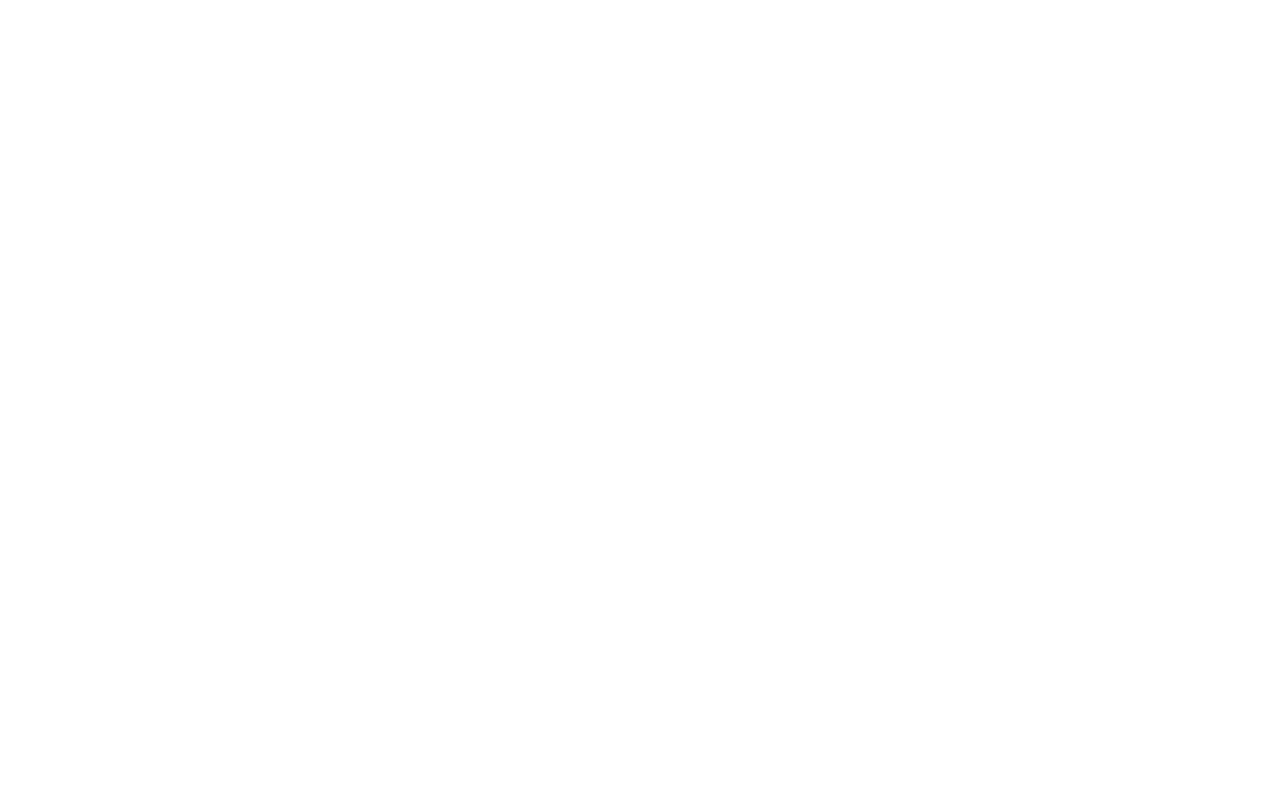
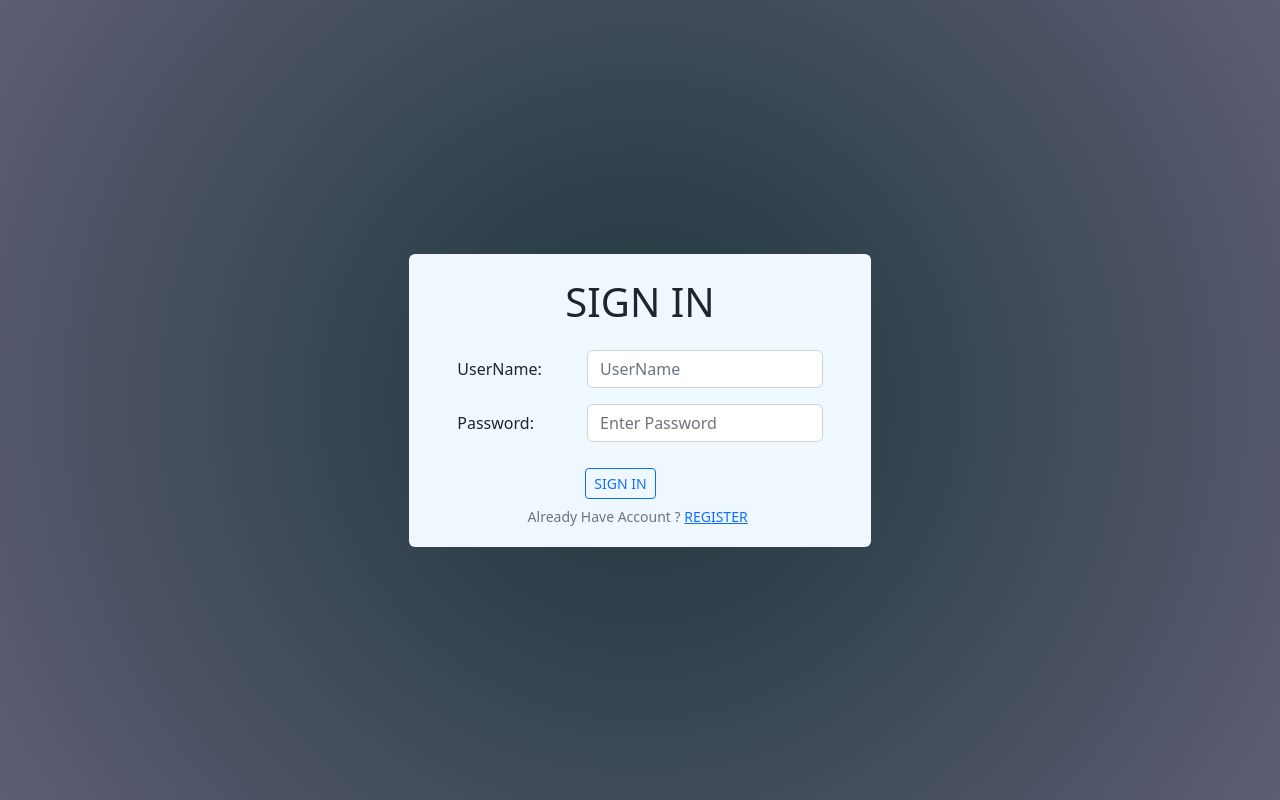
Before and after one commit to uShalstha93/inventory-app, a React (Create React App) app in the folder client/: page /login in a window 1280 px wide. Before the commit this address had no page. Built offline with nearby package versions, Linux system fonts and the light colour scheme.

Commit message:
login page added

```diff
--- a/client/src/App.js
+++ b/client/src/App.js
@@ -7,6 +7,7 @@
 import Dashboard from './components/Pages/Dashboard/Dashboard';
 import Products from './components/Pages/Products/Products';
 import Registration from './components/Form/Registration';
+import Login from './components/Form/Login';
 import './wrapper.css';
 
 const App = () => {
@@ -16,6 +17,7 @@
     <Router>
       <Routes>
         <Route path='/register' element={<Registration />} />
+        <Route path='/login' element={<Login />} />
       </Routes>
     </Router>
     // <Router>
--- /dev/null
+++ b/client/src/components/Form/Login.js
@@ -0,0 +1,64 @@
+import React from 'react'
+import { Form, Col, Row, Button } from 'react-bootstrap'
+import { Formik } from 'formik'
+import * as Yup from 'yup'
+import { Link } from 'react-router-dom'
+
+const Login = () => {
+
+    const validateLoginSchema = Yup.object().shape({
+        username: Yup.string()
+            .required("* UserName is Required!")
+            .min(5, "* Must be Greater 5 characters!")
+            .max(15, "* Must be Less than 15 characters!"),
+        password: Yup.string()
+            .required("* Password is Required!")
+    })
+
+    return (
+
+        <div className="registration-body">
+            <div className="form-body p-4 rounded">
+                <h1 className="text-center">SIGN IN</h1>
+                <Formik
+                    initialValues={{ username: "", password: "" }}
+                    validationSchema={validateLoginSchema}
+                    onSubmit={(values, { resetForm }) => {
+                        console.log(values)
+                    }}
+                >
+                    {({ values, errors, touched, handleChange, handleSubmit, isSubmitting }) => (
+                        <Form onSubmit={handleSubmit} className="m-4">
+                            <Form.Group as={Row} className="mb-3" controlId="username">
+                                <Form.Label column sm="4">UserName:</Form.Label>
+                                <Col sm="8">
+                                    <Form.Control type="text" name="username" placeholder="UserName" onChange={handleChange} value={values.username} style={{ borderColor: touched.username && errors.username ? "red" : null }} />
+                                    {touched.username && errors.username ? (
+                                        <Col className="error-message">{errors.username}</Col>
+                                    ) : null}
+                                </Col>
+                            </Form.Group>
+                            <Form.Group as={Row} className="mb-3" controlId="password">
+                                <Form.Label column sm="4">Password:</Form.Label>
+                                <Col sm="8">
+                                    <Form.Control type="password" name="password" placeholder="Enter Password" onChange={handleChange} value={values.password} style={{ borderColor: touched.password && errors.password ? "red" : null }} />
+                                    {touched.password && errors.password ? (
+                                        <Col className="error-message">{errors.password}</Col>
+                                    ) : null}
+                                </Col>
+                            </Form.Group>
+                            <Button variant="outline-primary" size="sm" type="submit" style={{ position: "relative", left: "8rem", marginTop: "10px" }}>SIGN IN</Button>
+                            <Form.Text className="text-muted" style={{ position: "relative", top: "2.5rem" }}>
+                                Already Have Account ? <Link to="/register">REGISTER</Link>
+                            </Form.Text>
+                        </Form>
+                    )}
+                </Formik>
+            </div>
+
+        </div>
+
+    )
+}
+
+export default Login
--- a/client/src/components/Form/Registration.js
+++ b/client/src/components/Form/Registration.js
@@ -7,7 +7,7 @@
 
 const Registration = () => {
 
-    const validateFormSchema = Yup.object().shape({
+    const validateRegisterSchema = Yup.object().shape({
         username: Yup.string()
             .required("* UserName is Required!")
             .min(5, "* Must be Greater 5 characters!")
@@ -20,7 +20,7 @@
             .required("* Address is Required!"),
         contactno: Yup.number()
             .required("* Contact Number is Required!")
-            .min(10, "* Must be of 10 numbers")
+            // .max(11, "* Contact Number Must be Equal to 10 numbers!")
             .positive("* Must be positive number!")
             .integer("* Must be integer Value!"),
         password: Yup.string()
@@ -30,13 +30,13 @@
     return (
 
         <div className="registration-body">
-            <div className="form-body pb-4 shadow rounded">
-            <h1 className="mt-4 text-center" style={{ position: "relative", top: "10px" }}>SIGN UP NOW</h1>
+            <div className="form-body p-4 shadow rounded">
+            <h1 className="text-center" style={{ position: "relative", top: "10px" }}>SIGN UP NOW</h1>
             <Formik
                 initialValues={{ username: "", fullname: "", address: "", contactno: "", password: "" }}
-                validationSchema={validateFormSchema}
+                validationSchema={validateRegisterSchema}
                 onSubmit={(values, { resetForm }) => {
-
+                    console.log(values)
                 }}
             >
                 {({ values, errors, touched, handleChange, handleSubmit, isSubmitting }) => (
```
